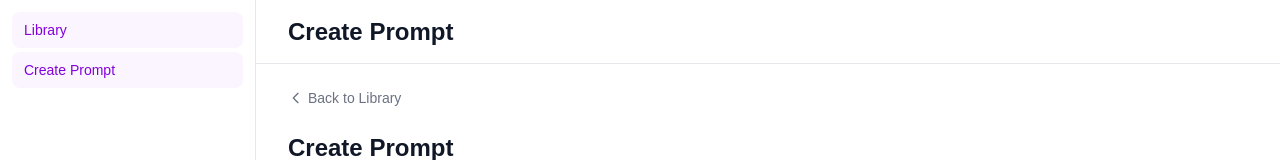
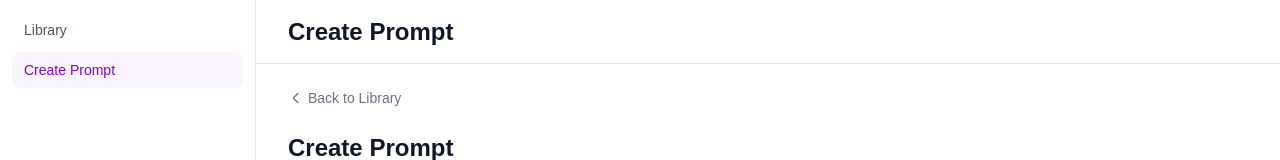
Before and after one commit to spencerfeng/prompt-library, a Next.js app: page /prompts/new in a window 1280 px wide. Shown: the top 160 px of the page. Built offline with nearby package versions, Linux system fonts and the light colour scheme.

Commit message:
fix: fix navigation menu item highlight issue

```diff
--- a/src/components/Sidebar.tsx
+++ b/src/components/Sidebar.tsx
@@ -1,22 +1,38 @@
+"use client"
+
 import Link from "next/link"
+import { usePathname } from "next/navigation"
 
-export default function Sidebar() {
+const navItems = [
+  { label: "Library", href: "/" },
+  { label: "Create Prompt", href: "/prompts/new" }
+]
+
+const Sidebar = () => {
+  const pathname = usePathname()
+
   return (
     <aside className="w-64 shrink-0 border-r border-gray-200 min-h-screen flex flex-col bg-white">
       <nav className="flex flex-col gap-1 p-3">
-        <Link
-          href="/"
-          className="flex items-center px-3 py-2 rounded-lg bg-purple-50 text-purple-700 font-medium text-sm"
-        >
-          Library
-        </Link>
-        <Link
-          href="/prompts/new"
-          className="flex items-center px-3 py-2 rounded-lg bg-purple-50 text-purple-700 font-medium text-sm"
-        >
-          Create Prompt
-        </Link>
+        {navItems.map(({ label, href }) => {
+          const active = pathname === href
+          return (
+            <Link
+              key={href}
+              href={href}
+              className={`flex items-center px-3 py-2 rounded-lg font-medium text-sm ${
+                active
+                  ? "bg-purple-50 text-purple-700"
+                  : "text-gray-600 hover:bg-gray-100"
+              }`}
+            >
+              {label}
+            </Link>
+          )
+        })}
       </nav>
     </aside>
   )
 }
+
+export default Sidebar
```
